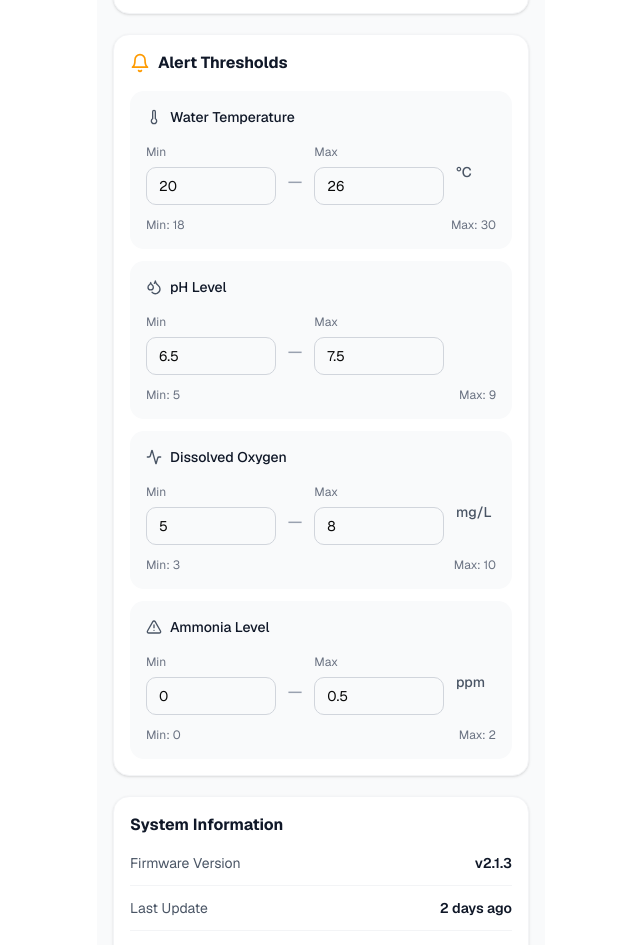
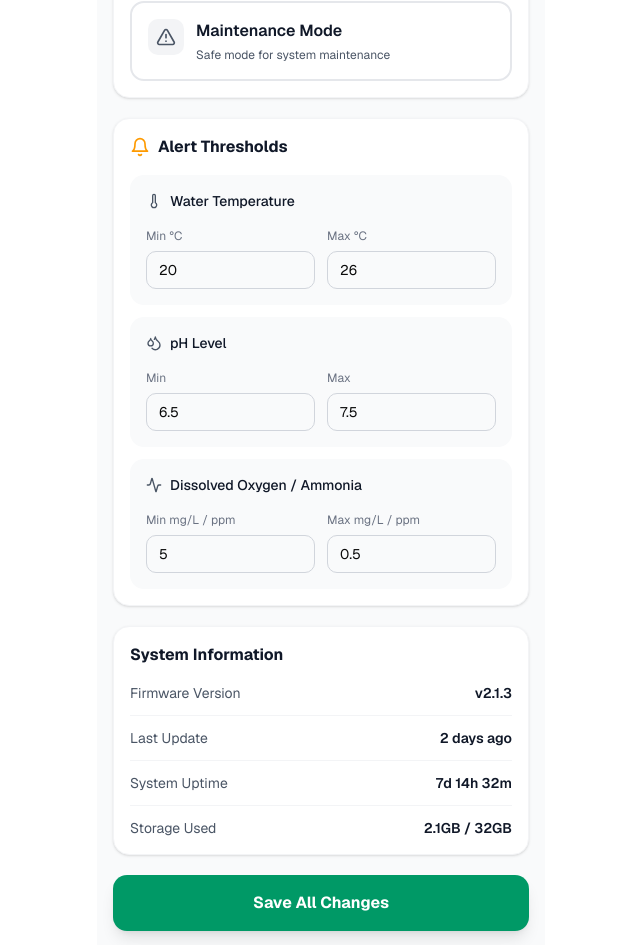
Before and after one commit to kitkato3/GrowUp_FrontEnd, a Next.js app: page /settings in a window 1280 px wide. Shown: the part 1067-2012 px from the top of the page, without its empty margins (319-959 px from the left). Built offline with nearby package versions, Linux system fonts and the light colour scheme.

Commit message:
save all changes and toast notif

```diff
--- a/app/(routes)/settings/page.tsx
+++ b/app/(routes)/settings/page.tsx
@@ -1,6 +1,6 @@
 "use client"
 
-import { useState, useEffect } from "react"
+import { useState, useEffect, useCallback } from "react"
 import {
   Waves,
   Wind,
@@ -15,57 +15,42 @@ import {
   Camera,
   Settings as SettingsIcon,
   BarChart3,
+  X, // Added X for the Toast close button
 } from "lucide-react"
 import Link from "next/link"
 import { usePathname } from "next/navigation"
 
 // --- TYPE DEFINITIONS ---
-interface SystemControls {
-  pump: boolean
-  fan: boolean
-  phAdjustment: boolean
-  aerator: boolean
-  growLight: boolean
-}
-
-interface ControlToggleProps {
-  label: string
-  description: string
-  icon: React.ElementType
-  active: boolean
-  onChange: (val: boolean) => void
-}
-
-interface PresetCardProps {
-  title: string
-  description: string
-  icon: React.ElementType
-  active: boolean
-  onActivate: () => void
-}
-
-interface ThresholdRangeInputProps {
-  label: string
-  unit: string
-  icon: React.ElementType
-  minValue: number
-  maxValue: number
-  minLimit: number
-  maxLimit: number
-  onMinChange: (val: number) => void
-  onMaxChange: (val: number) => void
-}
+interface SystemControls { pump: boolean; fan: boolean; phAdjustment: boolean; aerator: boolean; growLight: boolean; heater: boolean; }
+interface ControlToggleProps { label: string; description: string; icon: React.ElementType; active: boolean; onChange: (val: boolean) => void; }
+interface PresetCardProps { title: string; description: string; icon: React.ElementType; active: boolean; onActivate: () => void; }
+interface ThresholdRangeInputProps { label: string; unit: string; icon: React.ElementType; minValue: number; maxValue: number; minLimit: number; maxLimit: number; onMinChange: (val: number) => void; onMaxChange: (val: number) => void; }
+interface ToastProps { message: string; visible: boolean; color: 'success' | 'info' | 'warning' | 'default'; onClose: () => void; }
 
 // --- INITIAL STATE / MOCK DATA ---
 const INITIAL_CONTROLS: SystemControls = {
-  pump: true,
-  fan: false,
-  phAdjustment: true,
-  aerator: true,
-  growLight: true,
+  pump: true, fan: false, phAdjustment: true, aerator: true, growLight: true, heater: false,
 }
 
-// --- COMPONENTS ---
+// --- GLOBAL COMPONENTS (Toast, Navbar, BottomNav) ---
+const Toast: React.FC<ToastProps> = ({ message, visible, color, onClose }) => {
+  if (!visible) return null;
+  const baseClasses = "fixed bottom-4 left-1/2 transform -translate-x-1/2 px-6 py-3 rounded-xl shadow-2xl transition-all duration-300 z-[100] flex items-center space-x-3";
+  let colorClasses = "";
+  switch (color) {
+    case 'success': colorClasses = "bg-emerald-600 text-white"; break;
+    case 'info': colorClasses = "bg-blue-600 text-white"; break;
+    case 'warning': colorClasses = "bg-amber-600 text-white"; break;
+    default: colorClasses = "bg-gray-800 text-white";
+  }
+  return (
+    <div className={`${baseClasses} ${colorClasses}`}>
+      <span className="font-medium">{message}</span>
+      <button onClick={onClose} className="p-1 rounded-full hover:bg-white/20"><X className="w-4 h-4" /></button>
+    </div>
+  );
+};
+
 const Navbar: React.FC<{ time: string }> = ({ time }) => (
   <div className="bg-white px-4 py-2.5 flex items-center justify-between text-sm border-b border-gray-100 sticky top-0 z-40">
     <span className="font-bold text-gray-900">GROWUP</span>
@@ -74,40 +59,37 @@ const Navbar: React.FC<{ time: string }> = ({ time }) => (
       <span className="text-xs text-gray-600">{time}</span>
     </div>
   </div>
-)
+);
 
 const BottomNavigation = () => {
-  const pathname = usePathname()
+  const pathname = usePathname();
   const tabs = [
     { id: "dashboard", label: "Home", href: "/dashboard", icon: Home },
     { id: "analytics", label: "Analytics", href: "/analytics", icon: BarChart3 },
     { id: "camera", label: "Camera", href: "/camera", icon: Camera },
     { id: "settings", label: "Settings", href: "/settings", icon: SettingsIcon },
-  ]
+  ];
 
   return (
     <div className="fixed bottom-0 left-1/2 transform -translate-x-1/2 w-full max-w-md bg-white border-t border-gray-200 shadow-lg z-50">
       <div className="flex items-center justify-around py-3">
         {tabs.map((tab) => {
-          const isActive = pathname.startsWith(tab.href)
-          const Icon = tab.icon
+          const isActive = pathname.startsWith(tab.href);
+          const Icon = tab.icon;
           return (
-            <Link
-              key={tab.id}
-              href={tab.href}
-              className={`flex flex-col items-center py-2 px-4 rounded-lg transition-all ${isActive ? "text-emerald-600 bg-emerald-50" : "text-gray-500 hover:text-gray-700"
-                }`}
-            >
+            <Link key={tab.id} href={tab.href} className={`flex flex-col items-center py-2 px-4 rounded-lg transition-all ${isActive ? "text-emerald-600 bg-emerald-50" : "text-gray-500 hover:text-gray-700"}`}>
               <Icon className="w-5 h-5 mb-1" />
               <span className="text-xs font-semibold">{tab.label}</span>
             </Link>
-          )
+          );
         })}
       </div>
     </div>
-  )
-}
+  );
+};
 
+
+// --- LOCAL COMPONENTS ---
 const ControlToggle: React.FC<ControlToggleProps> = ({ label, description, icon: Icon, active, onChange }) => (
   <div className="flex items-center justify-between p-4 bg-gray-50 rounded-xl">
     <div className="flex items-center gap-3 flex-1">
@@ -131,7 +113,9 @@ const ControlToggle: React.FC<ControlToggleProps> = ({ label, description, icon:
 const PresetCard: React.FC<PresetCardProps> = ({ title, description, icon: Icon, active, onActivate }) => (
   <button
     onClick={onActivate}
-    className={`w-full p-4 rounded-xl border-2 transition-all text-left ${active ? 'border-emerald-500 bg-emerald-50' : 'border-gray-200 bg-white hover:border-gray-300'
+    className={`w-full p-4 rounded-xl border-2 transition-all text-left ${active
+        ? 'border-emerald-500 bg-emerald-50'
+        : 'border-gray-200 bg-white hover:border-gray-300'
       }`}
   >
     <div className="flex items-start gap-3">
@@ -164,9 +148,10 @@ const ThresholdRangeInput: React.FC<ThresholdRangeInputProps> = ({
       <span className="font-medium text-gray-900 text-sm">{label}</span>
     </div>
 
-    <div className="flex items-center gap-3">
+    {/* 2-Column Input Row */}
+    <div className="grid grid-cols-2 gap-3 items-end">
       <div className="flex-1">
-        <span className="text-xs text-gray-500">Min</span>
+        <span className="text-xs text-gray-500">Min {unit}</span>
         <input
           type="number"
           value={minValue}
@@ -178,10 +163,8 @@ const ThresholdRangeInput: React.FC<ThresholdRangeInputProps> = ({
         />
       </div>
 
-      <span className="text-gray-400 font-medium mt-5">—</span>
-
       <div className="flex-1">
-        <span className="text-xs text-gray-500">Max</span>
+        <span className="text-xs text-gray-500">Max {unit}</span>
         <input
           type="number"
           value={maxValue}
@@ -192,18 +175,12 @@ const ThresholdRangeInput: React.FC<ThresholdRangeInputProps> = ({
           className="w-full mt-1 px-3 py-2 border border-gray-300 rounded-lg text-sm focus:outline-none focus:ring-2 focus:ring-emerald-500"
         />
       </div>
-
-      <span className="text-sm font-medium text-gray-600 w-10">{unit}</span>
-    </div>
-
-    <div className="flex justify-between text-xs text-gray-500 mt-3">
-      <span>Min: {minLimit}</span>
-      <span>Max: {maxLimit}</span>
     </div>
   </div>
 )
 
 // --- MAIN COMPONENT ---
+
 export default function Settings() {
   const [controls, setControls] = useState<SystemControls>(INITIAL_CONTROLS)
   const [activePreset, setActivePreset] = useState<string>("balanced")
@@ -214,6 +191,14 @@ export default function Settings() {
     ammonia: { min: 0, max: 0.5 },
   })
   const [currentTime, setCurrentTime] = useState(new Date())
+  const [toast, setToast] = useState({ message: '', visible: false, color: 'success' }); // Added toast state
+
+  // Toast function
+  const showToast = useCallback((message: string, color: 'success' | 'info' | 'warning' | 'default' = 'success'): void => {
+    setToast({ message, visible: true, color });
+    setTimeout(() => { setToast(prev => ({ ...prev, visible: false })); }, 3000);
+  }, []);
+
 
   useEffect(() => {
     const interval = setInterval(() => setCurrentTime(new Date()), 1000)
@@ -226,24 +211,39 @@ export default function Settings() {
 
   const handlePresetChange = (preset: string) => {
     setActivePreset(preset)
+
     switch (preset) {
       case "balanced":
-        setControls({ pump: true, fan: false, phAdjustment: true, aerator: true, growLight: true })
+        setControls({ pump: true, fan: false, phAdjustment: true, aerator: true, growLight: true, heater: false });
         break
       case "highGrowth":
-        setControls({ pump: true, fan: true, phAdjustment: true, aerator: true, growLight: true })
+        setControls({ pump: true, fan: true, phAdjustment: true, aerator: true, growLight: true, heater: true });
         break
       case "ecoMode":
-        setControls({ pump: true, fan: false, phAdjustment: false, aerator: false, growLight: false })
+        setControls({ pump: true, fan: false, phAdjustment: false, aerator: false, growLight: false, heater: false });
         break
       case "maintenance":
-        setControls({ pump: false, fan: true, phAdjustment: false, aerator: false, growLight: false })
+        setControls({ pump: false, fan: true, phAdjustment: false, aerator: false, growLight: false, heater: false });
         break
     }
   }
 
+  // NEW FUNCTIONALITY: SAVE ALL CHANGES
+  const handleSaveChanges = () => {
+    // 1. Log or send Control States to backend (For demonstration/debugging)
+    console.log("Saving Control States:", controls);
+
+    // 2. Log or send Thresholds to backend (For demonstration/debugging)
+    console.log("Saving Thresholds:", thresholds);
+
+    // 3. Show Success Toast
+    showToast("Settings successfully saved and applied!", 'success');
+  }
+
+
   return (
     <div className="min-h-screen bg-gray-50 max-w-md mx-auto">
+
       <Navbar time={currentTime.toLocaleTimeString()} />
 
       <div className="px-4 py-5 pb-24">
@@ -262,6 +262,7 @@ export default function Settings() {
               <ControlToggle label="pH Adjustment" description="Automatic pH balancing" icon={Droplets} active={controls.phAdjustment} onChange={(val) => handleControlChange('phAdjustment', val)} />
               <ControlToggle label="Aerator" description="Oxygen circulation" icon={Activity} active={controls.aerator} onChange={(val) => handleControlChange('aerator', val)} />
               <ControlToggle label="Grow Light" description="LED lighting system" icon={Sun} active={controls.growLight} onChange={(val) => handleControlChange('growLight', val)} />
+              <ControlToggle label="Water Heater" description="Temperature regulation" icon={Zap} active={controls.heater} onChange={(val) => handleControlChange('heater', val)} />
             </div>
           </div>
 
@@ -283,6 +284,8 @@ export default function Settings() {
               <h3 className="font-bold text-gray-900">Alert Thresholds</h3>
             </div>
             <div className="space-y-3">
+
+              {/* Water Temperature Row */}
               <ThresholdRangeInput
                 label="Water Temperature"
                 unit="°C"
@@ -294,6 +297,8 @@ export default function Settings() {
                 onMinChange={(val) => setThresholds({ ...thresholds, waterTemp: { ...thresholds.waterTemp, min: val } })}
                 onMaxChange={(val) => setThresholds({ ...thresholds, waterTemp: { ...thresholds.waterTemp, max: val } })}
               />
+
+              {/* pH Level Row */}
               <ThresholdRangeInput
                 label="pH Level"
                 unit=""
@@ -305,27 +310,18 @@ export default function Settings() {
                 onMinChange={(val) => setThresholds({ ...thresholds, ph: { ...thresholds.ph, min: val } })}
                 onMaxChange={(val) => setThresholds({ ...thresholds, ph: { ...thresholds.ph, max: val } })}
               />
+
+              {/* Dissolved Oxygen & Ammonia (Grouped) */}
               <ThresholdRangeInput
-                label="Dissolved Oxygen"
-                unit="mg/L"
+                label="Dissolved Oxygen / Ammonia"
+                unit="mg/L / ppm"
                 icon={Activity}
                 minValue={thresholds.dissolvedO2.min}
-                maxValue={thresholds.dissolvedO2.max}
+                maxValue={thresholds.ammonia.max} // Using ammonia max here
                 minLimit={3}
-                maxLimit={10}
+                maxLimit={10} // Max limit for DO2 used here, but visually applies to both fields
                 onMinChange={(val) => setThresholds({ ...thresholds, dissolvedO2: { ...thresholds.dissolvedO2, min: val } })}
-                onMaxChange={(val) => setThresholds({ ...thresholds, dissolvedO2: { ...thresholds.dissolvedO2, max: val } })}
-              />
-              <ThresholdRangeInput
-                label="Ammonia Level"
-                unit="ppm"
-                icon={AlertTriangle}
-                minValue={thresholds.ammonia.min ?? 0}
-                maxValue={thresholds.ammonia.max}
-                minLimit={0}
-                maxLimit={2}
-                onMinChange={(val) => setThresholds({ ...thresholds, ammonia: { ...thresholds.ammonia, min: val } })}
-                onMaxChange={(val) => setThresholds({ ...thresholds, ammonia: { ...thresholds.ammonia, max: val } })}
+                onMaxChange={(val) => setThresholds({ ...thresholds, ammonia: { ...thresholds.ammonia, max: val } })} // Changes ammonia max
               />
             </div>
           </div>
@@ -353,14 +349,25 @@ export default function Settings() {
             </div>
           </div>
 
-          {/* Save Changes Button */}
-          <button className="w-full py-4 bg-emerald-600 hover:bg-emerald-700 text-white font-bold rounded-xl shadow-lg hover:shadow-xl transition-all">
+          {/* Save Changes Button (NOW FUNCTIONAL) */}
+          <button
+            onClick={handleSaveChanges} // CRITICAL: Call the save function
+            className="w-full py-4 bg-emerald-600 hover:bg-emerald-700 text-white font-bold rounded-xl shadow-lg hover:shadow-xl transition-all"
+          >
             Save All Changes
           </button>
         </div>
       </div>
 
       <BottomNavigation />
+
+      {/* Toast Notification (To confirm changes were saved) */}
+      <Toast
+        message={toast.message}
+        visible={toast.visible}
+        color={toast.color}
+        onClose={() => setToast(prev => ({ ...prev, visible: false }))}
+      />
     </div>
   )
 }
```
